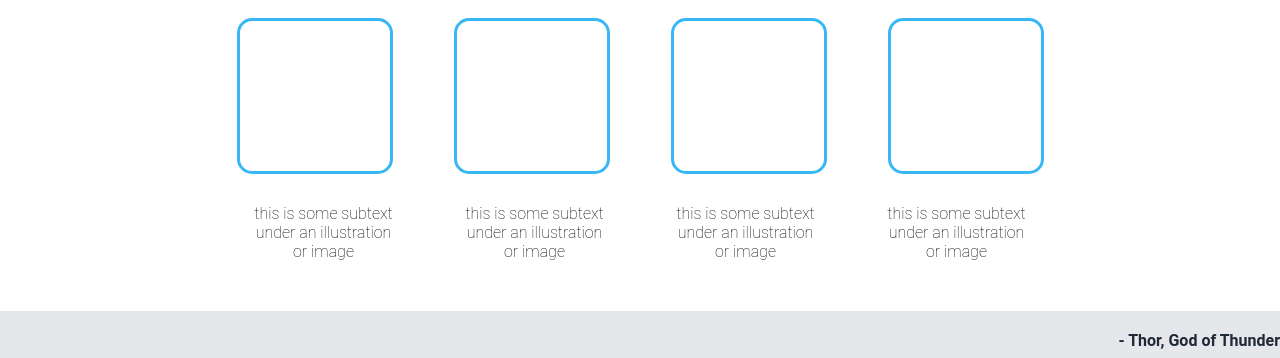
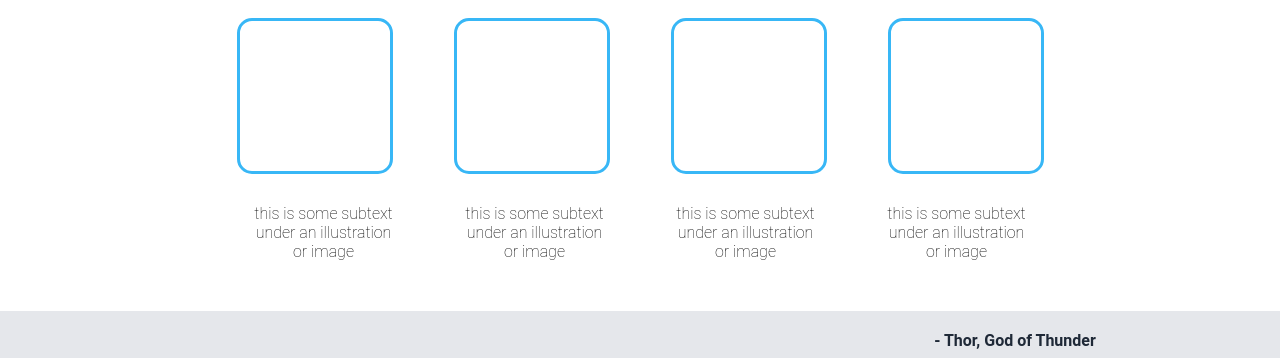
Before and after one commit to Flormens/Landing-Page, a plain HTML site: page index.html in a window 1280 px wide. Shown: the part 512-870 px from the top of the page. Drawn offline with Linux system fonts and the light colour scheme.

Commit message:
fixed a bug in the quote-author and styled

```diff
--- a/index.html
+++ b/index.html
@@ -75,7 +75,9 @@
             Maybe it's just filling a space up, or maybe people will actually
             read it. Who knows? All I know is that it looks nice.
         </p>
-        <span class="quote-author">- Thor, God of Thunder</span>
+        <div class="quote-author">
+            <span>- Thor, God of Thunder</span>
+        </div>
     </div>
 </section>
 </body>
--- a/style.css
+++ b/style.css
@@ -191,6 +191,4 @@ header {
     color:#1F2937;
     font-size: 16px;
     font-weight: bolder;
-    display: inline-block;
-    margin-left: auto;
 }
```
